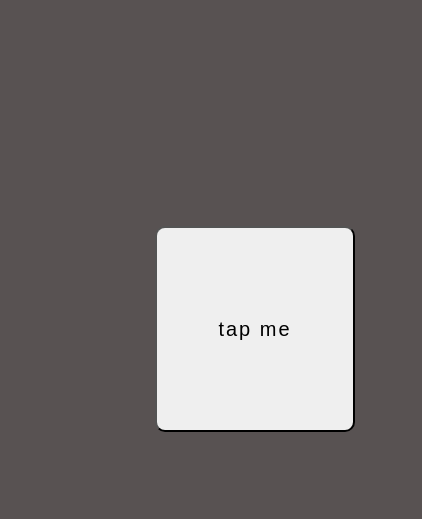
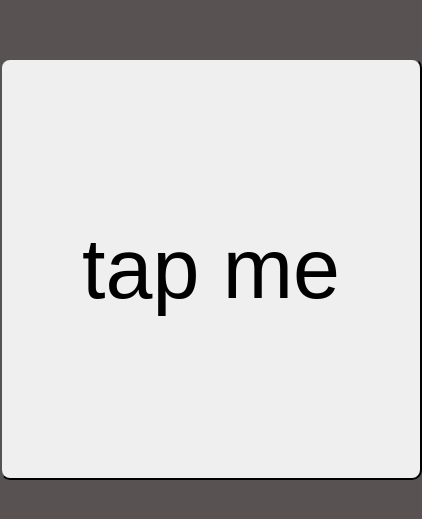
Before and after one commit to Pukka1/pointless-button, a plain HTML site: page index.html in a window 390 px wide. Shown: the part 153-672 px from the top of the page, 422 px wide, since content can reach past the window. Drawn offline with Linux system fonts and the light colour scheme.

Commit message:
adjusted css to make responsive

```diff
--- a/assets/css/style.css
+++ b/assets/css/style.css
@@ -1,21 +1,17 @@
-
-
-
 body {
   background-color: rgb(88, 82, 82);
+  margin:0;
 }
 
+.section {
+  display: grid;
+  height: 100vh;
+}
 .add-button {
   text-align: center;
-  font-size: 20px;
+  font-size: 10vh;
   border-radius: 10px;
-  position: absolute;
-  left: 50%;
-  top: 50%;
-  width: 10em;
-  font-family: sans-serif;
-  letter-spacing: 0.1em;
-  line-height: 10em;
-  margin: 3em;
-  transform: translate(-50%, -50%);
+  height: 50vh;
+  width: 50vh;
+  place-self: center;
 }
--- a/index.html
+++ b/index.html
@@ -8,7 +8,7 @@
 
 </head>
 <body>
-    <section>
+    <section class="section">
 <button class= "add-button">
    tap me
 </button>
```
